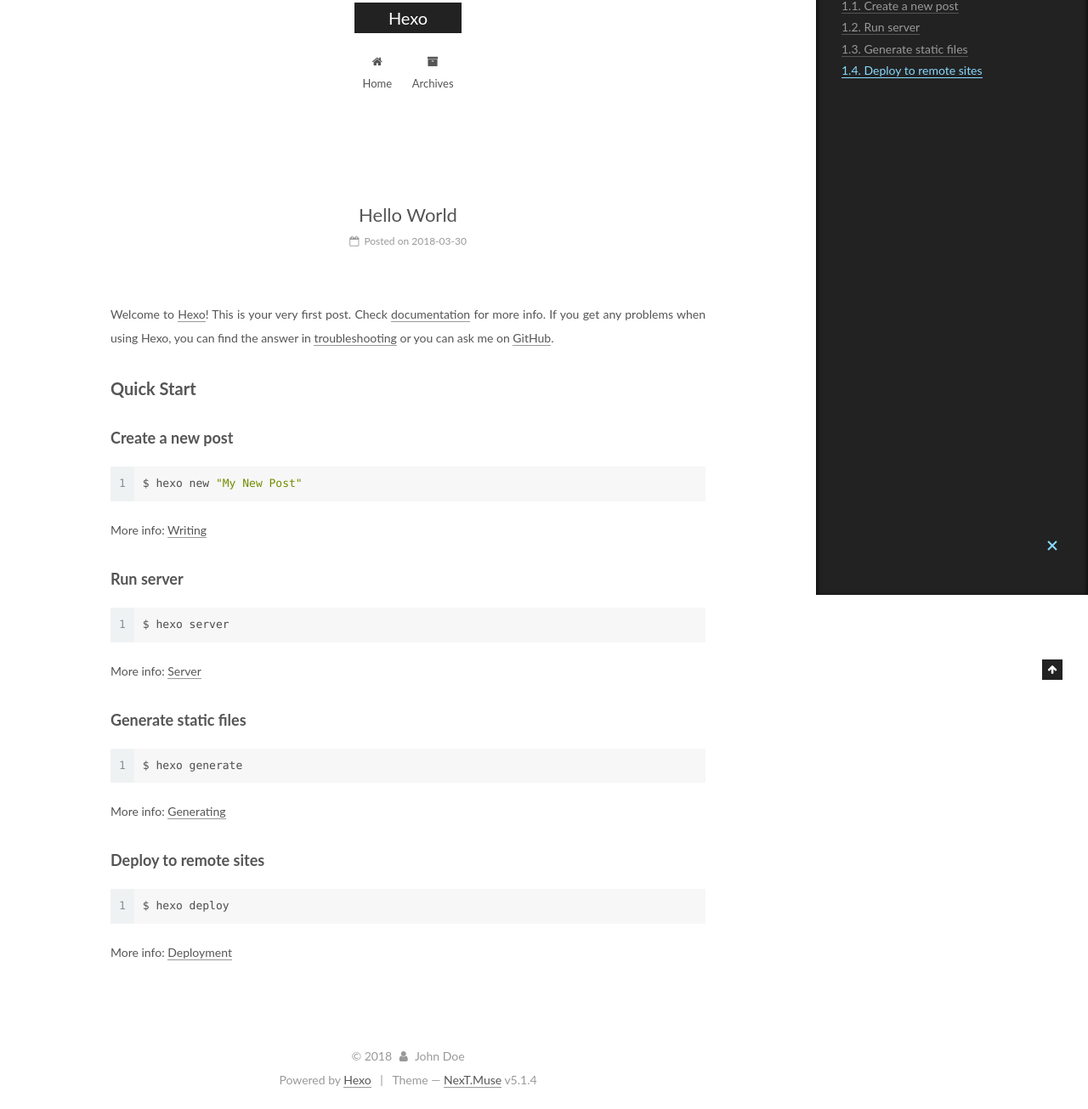
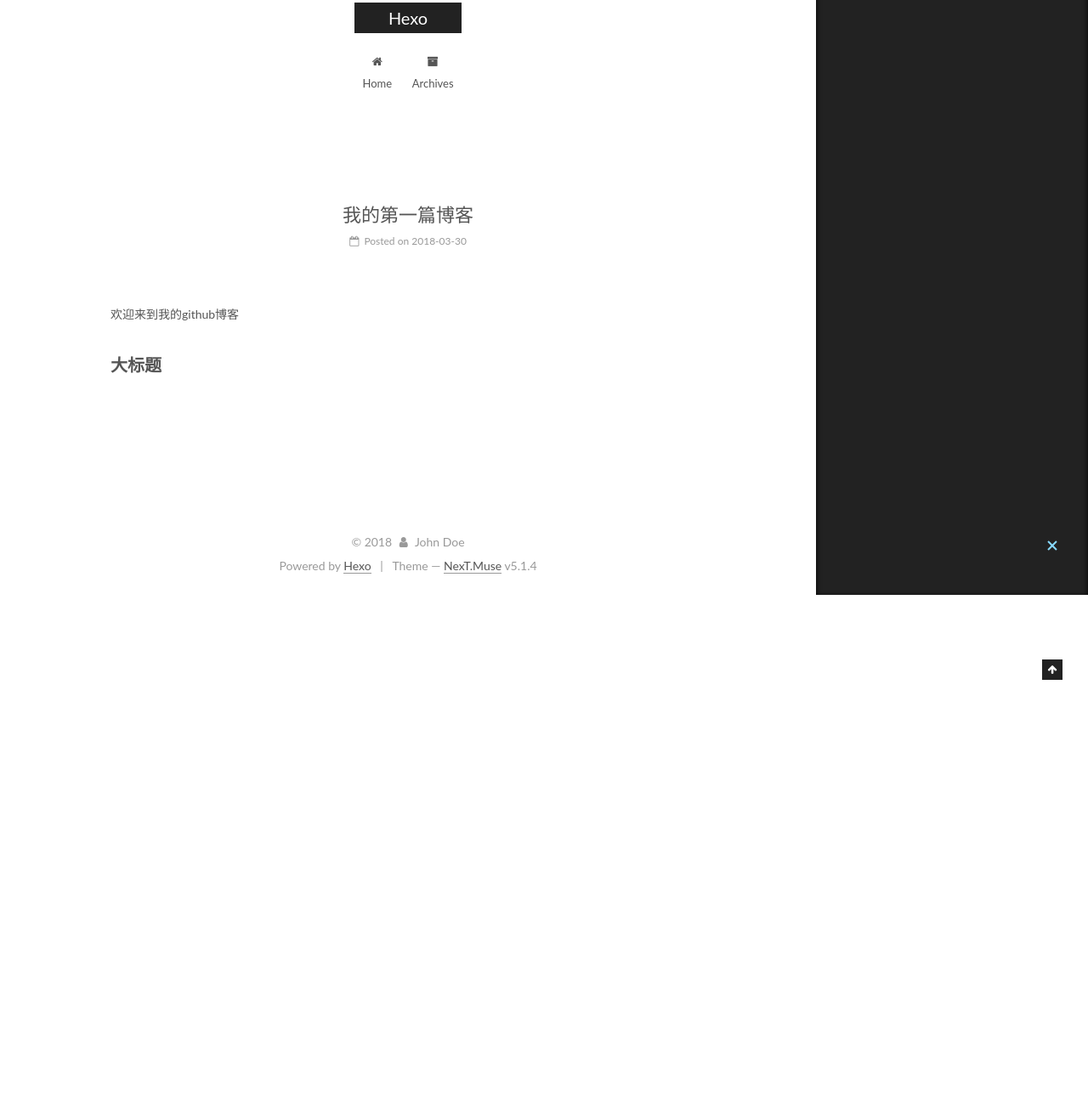
Before and after one commit to troll-zhao/troll-zhao.github.io, a plain HTML site: page 2018/03/30/hello-world/index.html in a window 1280 px wide. Shown: the part 100-1405 px from the top of the page at 85% size. After the commit the page ends 800 px from the top, so only its background shows below. Drawn offline with Linux system fonts and the light colour scheme.

Commit message:
Site updated: 2018-03-30 21:28:09

```diff
--- a/2018/03/30/hello-world/index.html
+++ b/2018/03/30/hello-world/index.html
@@ -79,17 +79,17 @@
 
 
 
-<meta name="description" content="Welcome to Hexo! This is your very first post. Check documentation for more info. If you get any problems when using Hexo, you can find the answer in troubleshooting or you can ask me on GitHub. Quick">
+<meta name="description" content="欢迎来到我的github博客 大标题">
 <meta property="og:type" content="article">
-<meta property="og:title" content="Hello World">
+<meta property="og:title" content="我的第一篇博客">
 <meta property="og:url" content="http://yoursite.com/2018/03/30/hello-world/index.html">
 <meta property="og:site_name" content="Hexo">
-<meta property="og:description" content="Welcome to Hexo! This is your very first post. Check documentation for more info. If you get any problems when using Hexo, you can find the answer in troubleshooting or you can ask me on GitHub. Quick">
+<meta property="og:description" content="欢迎来到我的github博客 大标题">
 <meta property="og:locale" content="default">
-<meta property="og:updated_time" content="2018-03-30T13:13:03.775Z">
+<meta property="og:updated_time" content="2018-03-30T13:27:56.396Z">
 <meta name="twitter:card" content="summary">
-<meta name="twitter:title" content="Hello World">
-<meta name="twitter:description" content="Welcome to Hexo! This is your very first post. Check documentation for more info. If you get any problems when using Hexo, you can find the answer in troubleshooting or you can ask me on GitHub. Quick">
+<meta name="twitter:title" content="我的第一篇博客">
+<meta name="twitter:description" content="欢迎来到我的github博客 大标题">
 
 
 
@@ -125,7 +125,7 @@
 
 
 
-  <title>Hello World | Hexo</title>
+  <title>我的第一篇博客 | Hexo</title>
 
 
 
@@ -249,7 +249,7 @@
 
 
 
-          <h1 class="post-title" itemprop="name headline">Hello World</h1>
+          <h1 class="post-title" itemprop="name headline">我的第一篇博客</h1>
 
 
         <div class="post-meta">
@@ -261,7 +261,7 @@
 
                 <span class="post-meta-item-text">Posted on</span>
 
-              <time title="Post created" itemprop="dateCreated datePublished" datetime="2018-03-30T21:13:03+08:00">
+              <time title="Post created" itemprop="dateCreated datePublished" datetime="2018-03-30T21:27:56+08:00">
                 2018-03-30
               </time>
 
@@ -299,16 +299,8 @@
 
 
 
-        <p>Welcome to <a href="https://hexo.io/" target="_blank" rel="noopener">Hexo</a>! This is your very first post. Check <a href="https://hexo.io/docs/" target="_blank" rel="noopener">documentation</a> for more info. If you get any problems when using Hexo, you can find the answer in <a href="https://hexo.io/docs/troubleshooting.html" target="_blank" rel="noopener">troubleshooting</a> or you can ask me on <a href="https://github.com/hexojs/hexo/issues" target="_blank" rel="noopener">GitHub</a>.</p>
-<h2 id="Quick-Start"><a href="#Quick-Start" class="headerlink" title="Quick Start"></a>Quick Start</h2><h3 id="Create-a-new-post"><a href="#Create-a-new-post" class="headerlink" title="Create a new post"></a>Create a new post</h3><figure class="highlight bash"><table><tr><td class="gutter"><pre><span class="line">1</span><br></pre></td><td class="code"><pre><span class="line">$ hexo new <span class="string">"My New Post"</span></span><br></pre></td></tr></table></figure>
-<p>More info: <a href="https://hexo.io/docs/writing.html" target="_blank" rel="noopener">Writing</a></p>
-<h3 id="Run-server"><a href="#Run-server" class="headerlink" title="Run server"></a>Run server</h3><figure class="highlight bash"><table><tr><td class="gutter"><pre><span class="line">1</span><br></pre></td><td class="code"><pre><span class="line">$ hexo server</span><br></pre></td></tr></table></figure>
-<p>More info: <a href="https://hexo.io/docs/server.html" target="_blank" rel="noopener">Server</a></p>
-<h3 id="Generate-static-files"><a href="#Generate-static-files" class="headerlink" title="Generate static files"></a>Generate static files</h3><figure class="highlight bash"><table><tr><td class="gutter"><pre><span class="line">1</span><br></pre></td><td class="code"><pre><span class="line">$ hexo generate</span><br></pre></td></tr></table></figure>
-<p>More info: <a href="https://hexo.io/docs/generating.html" target="_blank" rel="noopener">Generating</a></p>
-<h3 id="Deploy-to-remote-sites"><a href="#Deploy-to-remote-sites" class="headerlink" title="Deploy to remote sites"></a>Deploy to remote sites</h3><figure class="highlight bash"><table><tr><td class="gutter"><pre><span class="line">1</span><br></pre></td><td class="code"><pre><span class="line">$ hexo deploy</span><br></pre></td></tr></table></figure>
-<p>More info: <a href="https://hexo.io/docs/deployment.html" target="_blank" rel="noopener">Deployment</a></p>
-
+        <p>欢迎来到我的github博客</p>
+<h2 id="大标题"><a href="#大标题" class="headerlink" title="大标题"></a>大标题</h2>
 
     </div>
 
@@ -438,7 +430,7 @@
 
 
 
-              <div class="post-toc-content"><ol class="nav"><li class="nav-item nav-level-2"><a class="nav-link" href="#Quick-Start"><span class="nav-number">1.</span> <span class="nav-text">Quick Start</span></a><ol class="nav-child"><li class="nav-item nav-level-3"><a class="nav-link" href="#Create-a-new-post"><span class="nav-number">1.1.</span> <span class="nav-text">Create a new post</span></a></li><li class="nav-item nav-level-3"><a class="nav-link" href="#Run-server"><span class="nav-number">1.2.</span> <span class="nav-text">Run server</span></a></li><li class="nav-item nav-level-3"><a class="nav-link" href="#Generate-static-files"><span class="nav-number">1.3.</span> <span class="nav-text">Generate static files</span></a></li><li class="nav-item nav-level-3"><a class="nav-link" href="#Deploy-to-remote-sites"><span class="nav-number">1.4.</span> <span class="nav-text">Deploy to remote sites</span></a></li></ol></li></ol></div>
+              <div class="post-toc-content"><ol class="nav"><li class="nav-item nav-level-2"><a class="nav-link" href="#大标题"><span class="nav-number">1.</span> <span class="nav-text">大标题</span></a></li></ol></div>
 
 
           </div>
--- a/css/main.css
+++ b/css/main.css
@@ -1822,7 +1822,7 @@ pre .javascript .function {
   width: 4px;
   height: 4px;
   border-radius: 50%;
-  background: #ff8696;
+  background: #93ff3c;
 }
 .links-of-blogroll {
   font-size: 13px;
```
Also changed, not shown: archives/2018/03/index.html (+2 -2 lines), archives/2018/index.html (+2 -2 lines), archives/index.html (+2 -2 lines), index.html (+4 -12 lines).
